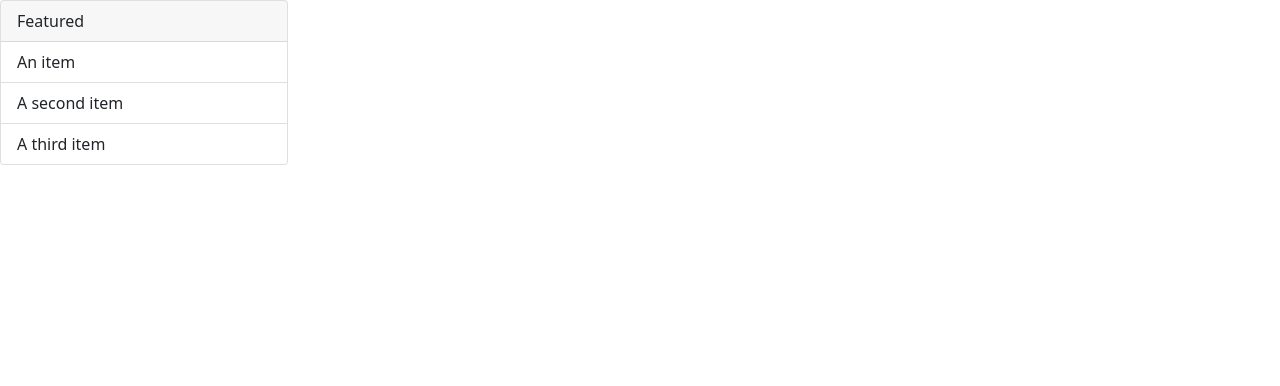
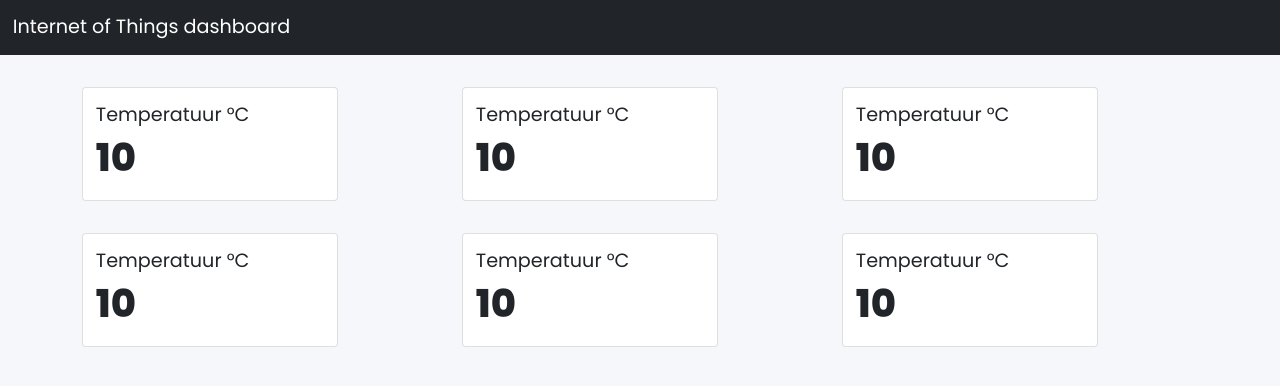
Before and after one commit to GamerWoutNL/wireless-sensor-netwerken, an Angular app in the folder frontend/: page / in a window 1280 px wide. Shown: the top 386 px of the page. Built offline with nearby package versions, Linux system fonts and the light colour scheme; no server answers.

Commit message:
Added icons and cards

```diff
--- a/frontend/package.json
+++ b/frontend/package.json
@@ -22,6 +22,7 @@
     "@angular/router": "~11.1.1",
     "@ng-bootstrap/ng-bootstrap": "^9.1.0",
     "bootstrap": "^5.0.0-beta3",
+    "bootstrap-icons": "^1.4.0",
     "rxjs": "~6.6.0",
     "sockjs-client": "^1.5.0",
     "stompjs": "^2.3.3",
--- a/frontend/src/app/app.component.html
+++ b/frontend/src/app/app.component.html
@@ -1,10 +1,30 @@
-<div class="card" style="width: 18rem;">
-  <div class="card-header">
-    Featured
+<nav class="navbar navbar-dark bg-dark">
+  <a class="navbar-brand" href="#">
+    <div class="font-light" style="padding-left: 1vw; font-size: 1.5vw;">Internet of Things dashboard</div>
+  </a>
+</nav>
+
+<div class="container background">
+  <div class="row row-settings">
+    <div class="col">
+      <app-simple-value-holder label="Temperatuur °C" [value]="value"></app-simple-value-holder>
+    </div>
+    <div class="col">
+      <app-simple-value-holder label="Temperatuur °C" [value]="value"></app-simple-value-holder>
+    </div>
+    <div class="col">
+      <app-simple-value-holder label="Temperatuur °C" [value]="value"></app-simple-value-holder>
+    </div>
   </div>
-  <ul class="list-group list-group-flush">
-    <li class="list-group-item">An item</li>
-    <li class="list-group-item">A second item</li>
-    <li class="list-group-item">A third item</li>
-  </ul>
+  <div class="row row-settings">
+    <div class="col">
+      <app-simple-value-holder label="Temperatuur °C" [value]="value"></app-simple-value-holder>
+    </div>
+    <div class="col">
+      <app-simple-value-holder label="Temperatuur °C" [value]="value"></app-simple-value-holder>
+    </div>
+    <div class="col">
+      <app-simple-value-holder label="Temperatuur °C" [value]="value"></app-simple-value-holder>
+    </div>
+  </div>
 </div>
--- a/frontend/src/app/app.component.scss
+++ b/frontend/src/app/app.component.scss
@@ -0,0 +1,3 @@
+.row-settings {
+    margin-top: 4vh;
+}
--- a/frontend/src/app/app.component.ts
+++ b/frontend/src/app/app.component.ts
@@ -10,8 +10,9 @@ import { WebsocketService } from './websocket.service';
 export class AppComponent {
 
   private websocketSubscription: Subscription | undefined;
-  message = "";
-  images = [944, 1011, 984].map((n) => `https://picsum.photos/id/${n}/900/500`);
+  title = 'frontend';
+  message = '';
+  value = '10';
 
   constructor(private websocketService: WebsocketService) { }
 
--- a/frontend/src/app/app.module.ts
+++ b/frontend/src/app/app.module.ts
@@ -4,10 +4,12 @@ import { BrowserModule } from '@angular/platform-browser';
 import { AppRoutingModule } from './app-routing.module';
 import { AppComponent } from './app.component';
 import { NgbModule } from '@ng-bootstrap/ng-bootstrap';
+import { SimpleValueHolderComponent } from './simple-value-holder/simple-value-holder.component';
 
 @NgModule({
   declarations: [
-    AppComponent
+    AppComponent,
+    SimpleValueHolderComponent
   ],
   imports: [
     BrowserModule,
--- /dev/null
+++ b/frontend/src/app/simple-value-holder/simple-value-holder.component.html
@@ -0,0 +1,12 @@
+<div class="card card-settings" style="width: 20vw;">
+  <div class="font-light label">{{label}}</div>
+  <div *ngIf="trend > 0; else trendDown" class="font-medium value">{{value}} <i class="bi bi-arrow-up-right"></i></div>
+</div>
+
+<ng-template #trendDown>
+  <div *ngIf="trend < 0; else trendEqual" class="font-medium value">{{value}} <i class="bi bi-arrow-down-right"></i></div>
+</ng-template>
+
+<ng-template #trendEqual>
+  <div class="font-medium value">{{value}}</div>
+</ng-template>
--- /dev/null
+++ b/frontend/src/app/simple-value-holder/simple-value-holder.component.scss
@@ -0,0 +1,12 @@
+.card-settings {
+    margin: 0vw;
+    padding: 1vw;
+}
+
+.label {
+    font-size: 1.5vw;
+}
+
+.value {
+    font-size: 3vw;
+}
--- /dev/null
+++ b/frontend/src/app/simple-value-holder/simple-value-holder.component.ts
@@ -0,0 +1,19 @@
+import { Component, OnInit, Input } from '@angular/core';
+
+@Component({
+  selector: 'app-simple-value-holder',
+  templateUrl: './simple-value-holder.component.html',
+  styleUrls: ['./simple-value-holder.component.scss']
+})
+export class SimpleValueHolderComponent implements OnInit {
+
+  @Input() label: string = '';
+  @Input() value: string = '';
+  @Input() trend: number = 0.0;
+
+  constructor() { }
+
+  ngOnInit(): void {
+  }
+
+}
--- a/frontend/src/styles.scss
+++ b/frontend/src/styles.scss
@@ -2,3 +2,19 @@
 
 /* Importing Bootstrap SCSS file. */
 @import '~bootstrap/scss/bootstrap';
+@import "~bootstrap-icons/font/bootstrap-icons.css";
+
+body {
+    background-color: #f6f7fa !important;
+}
+
+@import url('https://fonts.googleapis.com/css2?family=Poppins:wght@400;800&display=swap');
+.font-light {
+  font-family: 'Poppins', sans-serif;
+  font-weight: 400;
+}
+
+.font-medium {
+  font-family: 'Poppins', sans-serif;
+  font-weight: 800;
+}
```
Also changed, not shown: 2 other files (tests, documents, lock files or other folders).
